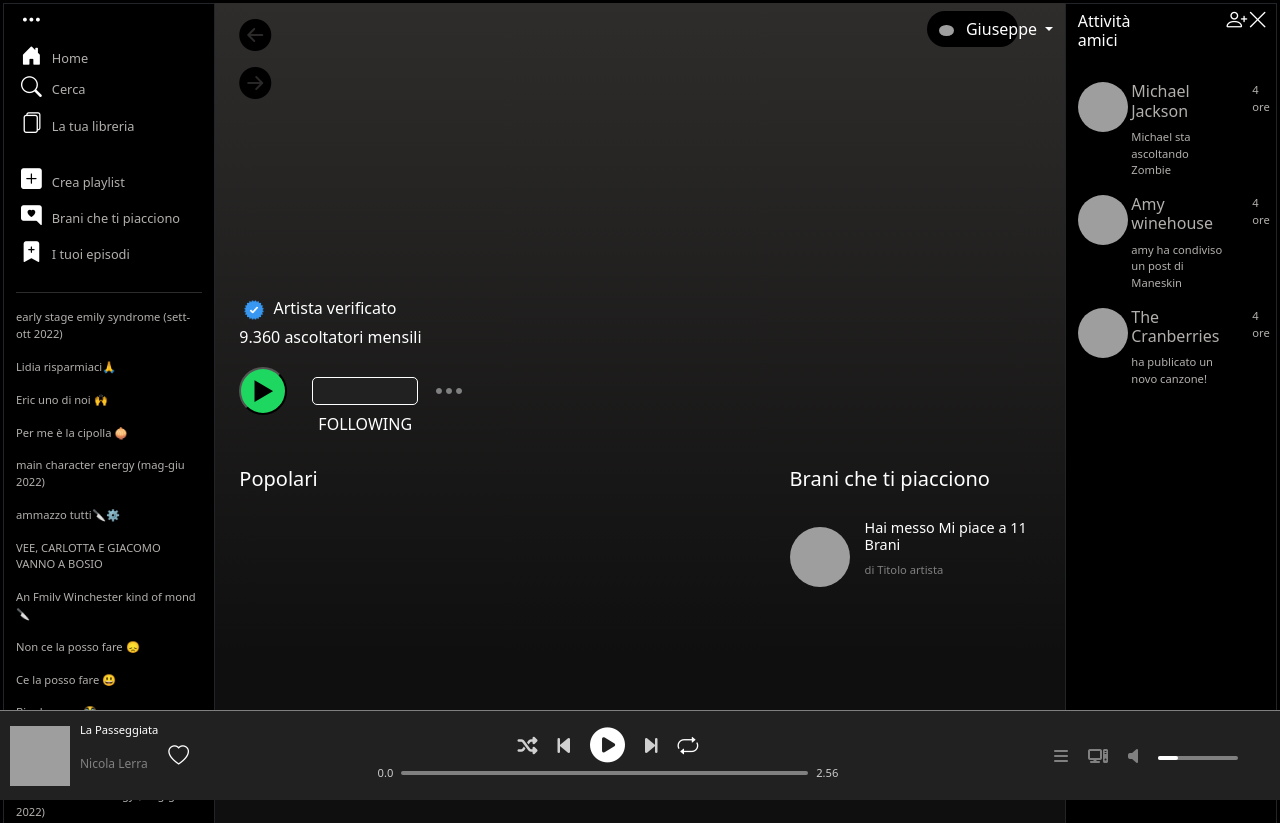
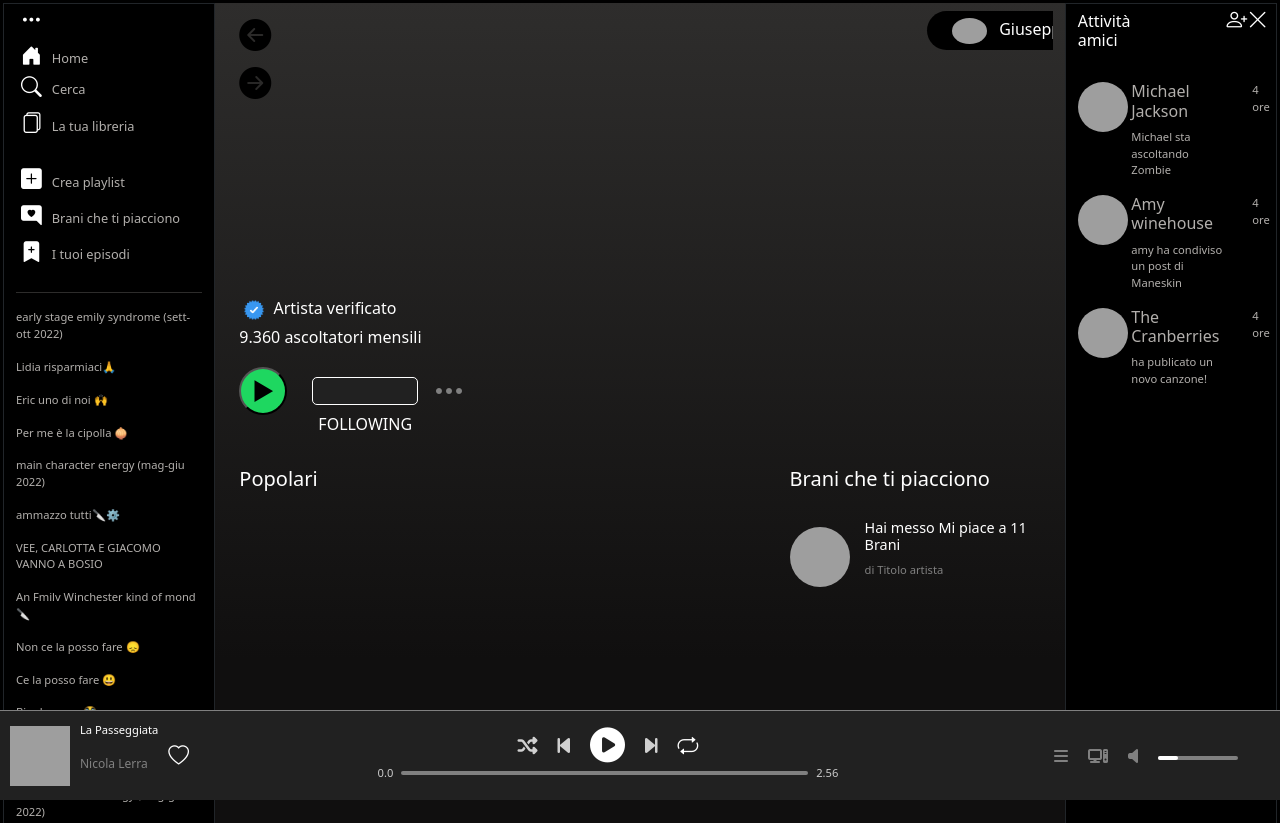
Before and after one commit to N1XIL9/Build-Week-Two.Spotify_Project, a website: page artist.html in a window 1280 px wide. Shown: the top 823 px of the page. Drawn offline with nearby package versions, Linux system fonts and the light colour scheme; no server answers; grey boxes are pictures that could not be loaded.

Commit message:
sass update

```diff
--- a/assets/sass/_mixins.scss
+++ b/assets/sass/_mixins.scss
@@ -25,7 +25,8 @@
 
 @mixin dropdownButton {
   button {
-    width: 80%;
+    width: 23vh;
+
     border: none;
     border-radius: 3em;
     background-color: $sideColor;
--- a/assets/sass/_style.scss
+++ b/assets/sass/_style.scss
@@ -22,6 +22,10 @@
   border: 3px solid black;
 }
 
+#main-container {
+  height: 100vh;
+}
+
 // ICONE - TABS - COMMENTI
 .bi {
   @include iconStyle;
@@ -37,14 +41,14 @@
 
 #rightside {
   display: none;
-  @include md {
+  @include lg {
     display: block;
   }
 }
 
 #leftSide {
   display: none;
-  @include md {
+  @include lg {
     display: block;
   }
 }
@@ -168,7 +172,7 @@
     margin: {
       right: 4vh;
     }
-    @include md {
+    @include lg {
       display: none;
     }
   }
@@ -186,7 +190,7 @@
 .card-titles {
   h5 {
     display: none;
-    @include md {
+    @include lg {
       display: flex;
     }
   }
@@ -217,6 +221,7 @@
 
   .card-body {
     padding-top: 0;
+    text-align: center;
   }
   a {
     text-decoration: none;
@@ -263,7 +268,7 @@
   color: white;
   cursor: default;
   display: none;
-  @include md {
+  @include lg {
     display: flex;
   }
 }
```
Also changed, not shown: index.html (+2 -2 lines), assets/css/style.css.
